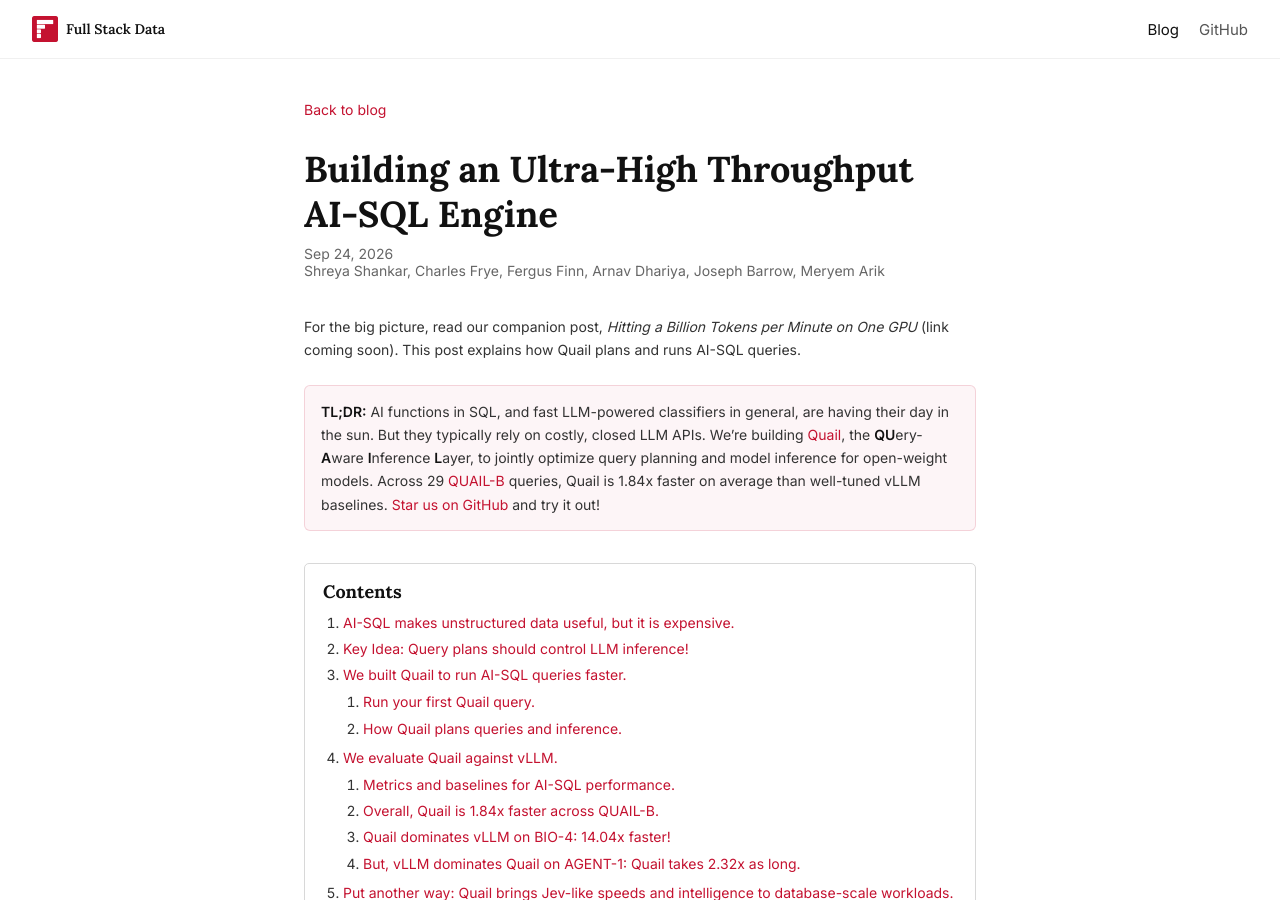
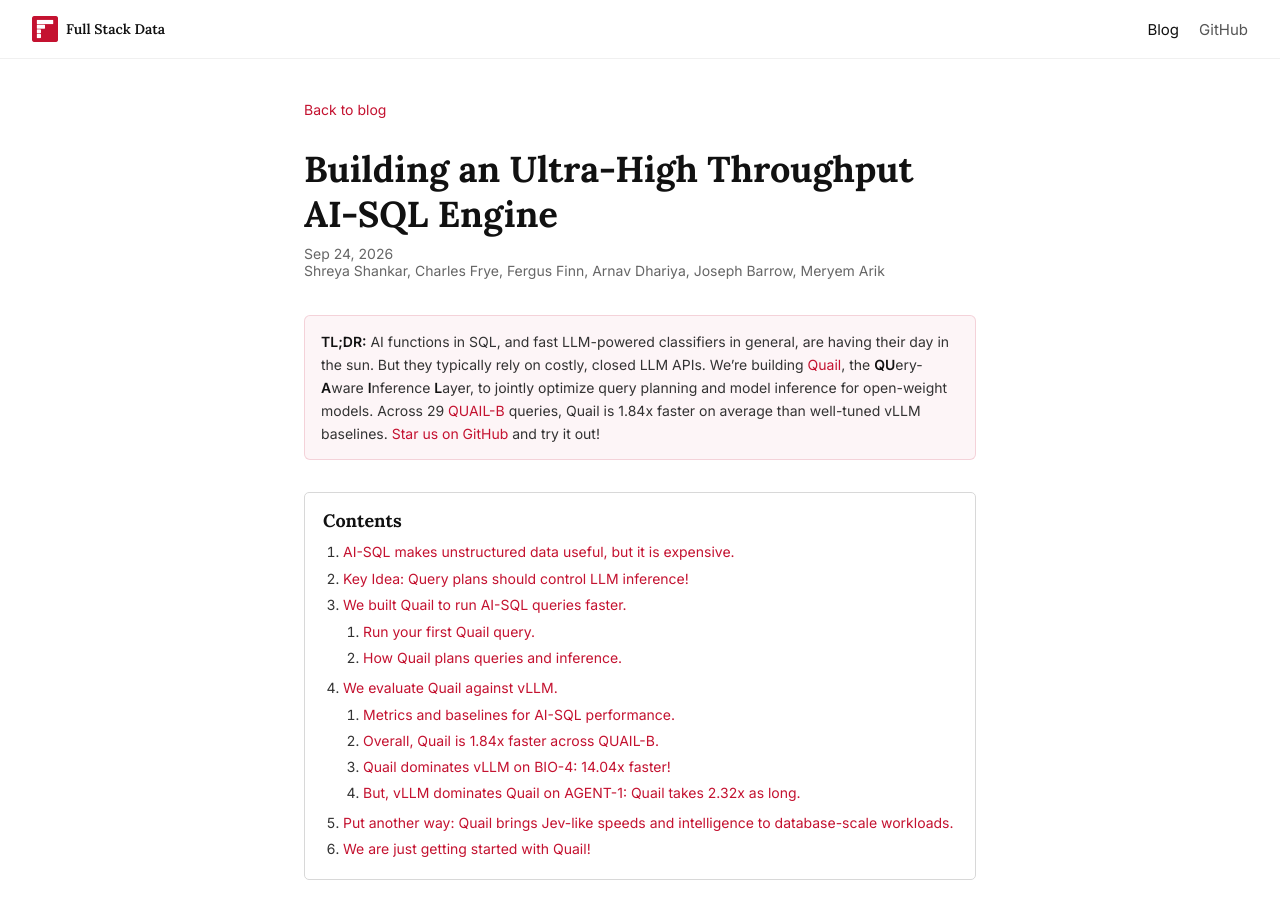
Before and after one commit to fsdatalab/fsdatalab.github.io, a Jekyll site: the page built from _posts/2026-09-24-introducing-quail.md, in a window 1280 px wide and 900 px high. Built offline with Jekyll 4.4.1, drawn with Linux system fonts in a browser that asks for light colours.

Commit message:
Remove companion-post pointer from Quail opening

```diff
--- a/_posts/2026-09-24-introducing-quail.md
+++ b/_posts/2026-09-24-introducing-quail.md
@@ -13,10 +13,6 @@
   height: 929
   alt: "Quail throughput compared with stock vLLM across five AI-SQL datasets."
 ---
-
-For the big picture, read our companion post, *Hitting a Billion Tokens per Minute on One GPU* (link coming soon). This post explains how Quail plans and runs AI-SQL queries.
-
-<!-- TODO: Add the companion post URL after publication. -->
 
 <aside class="tldr"><strong>TL;DR:</strong> AI functions in SQL, and fast LLM-powered classifiers in general, are having their day in the sun. But they typically rely on costly, closed LLM APIs. We’re building <a href="https://github.com/fsdatalab/quail">Quail</a>, the <strong>QU</strong>ery-<strong>A</strong>ware <strong>I</strong>nference <strong>L</strong>ayer, to jointly optimize query planning and model inference for open-weight models. Across 29 <a href="https://github.com/fsdatalab/quail-bench">QUAIL-B</a> queries, Quail is 1.84x faster on average than well-tuned vLLM baselines. <a href="https://github.com/fsdatalab/quail">Star us on GitHub</a> and try it out!</aside>
 
```
